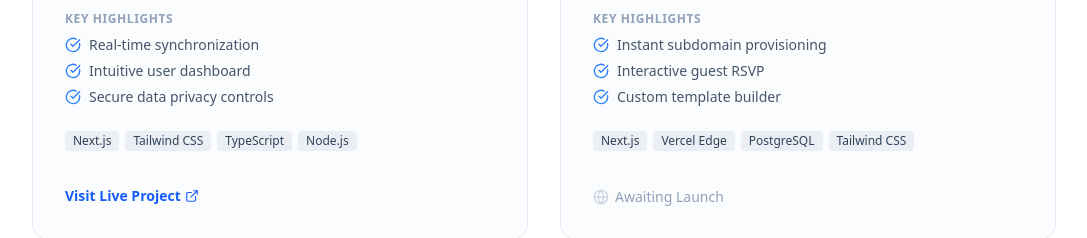
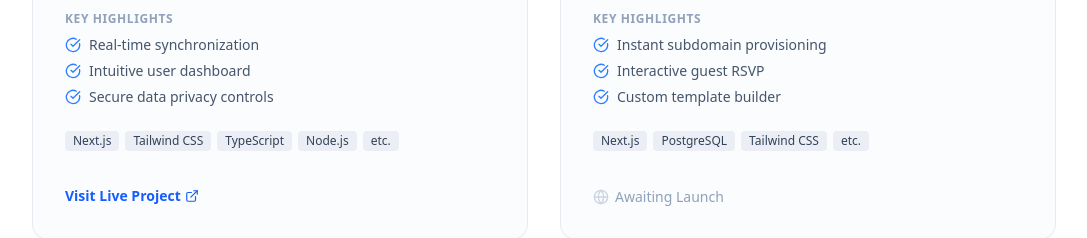
Before and after one commit to valentinohrynt/inoobiz, a Next.js app: page / in a window 1280 px wide. Shown: the part 1340-1578 px from the top of the page, without its empty margins (96-1183 px from the left). Built offline with nearby package versions, Linux system fonts and the light colour scheme.

Commit message:
feat: create landing page with hero, product showcase, and navigation sections

```diff
--- a/app/page.tsx
+++ b/app/page.tsx
@@ -28,7 +28,7 @@ export default function Home() {
       status: "Live",
       description: "A comprehensive digital platform and web service designed to streamline human-centric data processing and workflow automation.",
       link: "https://manusiain.web.id",
-      tech: ["Next.js", "Tailwind CSS", "TypeScript", "Node.js"],
+      tech: ["Next.js", "Tailwind CSS", "TypeScript", "Node.js", "etc."],
       features: ["Real-time synchronization", "Intuitive user dashboard", "Secure data privacy controls"],
     },
     {
@@ -36,7 +36,7 @@ export default function Home() {
       status: "Coming Soon",
       description: "A modern, edge-powered digital wedding invitation platform featuring auto-generated subdomains, premium responsive templates, and RSVP management.",
       link: null,
-      tech: ["Next.js", "Vercel Edge", "PostgreSQL", "Tailwind CSS"],
+      tech: ["Next.js", "PostgreSQL", "Tailwind CSS", "etc."],
       features: ["Instant subdomain provisioning", "Interactive guest RSVP", "Custom template builder"],
     },
   ];
@@ -233,11 +233,10 @@ export default function Home() {
                         {product.title}
                       </h3>
                       <span
-                        className={`inline-flex items-center px-2.5 py-1 rounded-full text-xs font-semibold ${
-                          product.status === "Live"
+                        className={`inline-flex items-center px-2.5 py-1 rounded-full text-xs font-semibold ${product.status === "Live"
                             ? "bg-emerald-50 text-emerald-700 border border-emerald-200"
                             : "bg-amber-50 text-amber-700 border border-amber-200"
-                        }`}
+                          }`}
                       >
                         {product.status}
                       </span>
```
